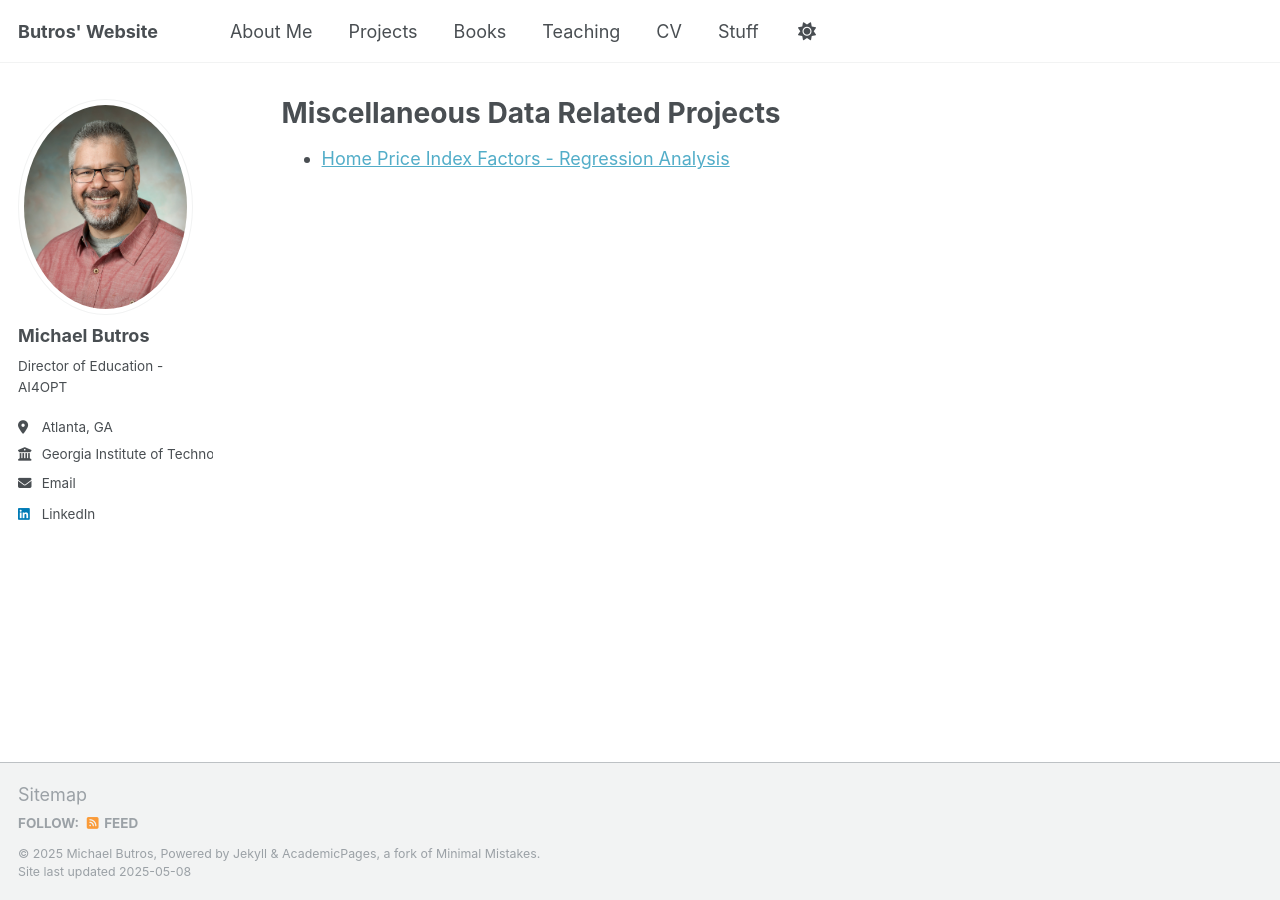
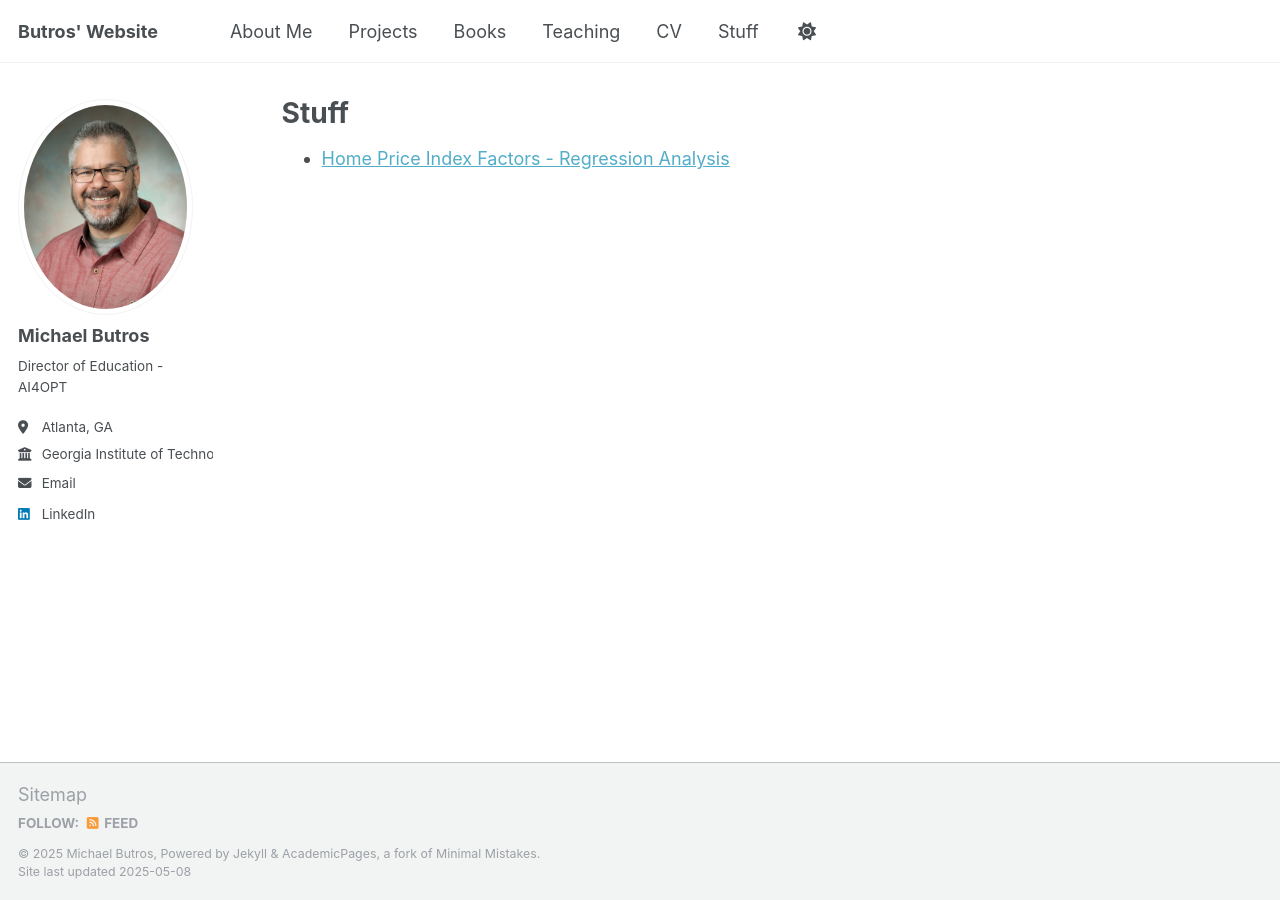
Before and after one commit to MButros/MButros.github.io, a Jekyll site: the page built from _pages/stuff.md, in a window 1280 px wide. Built offline with Jekyll 4.4.1, drawn with Linux system fonts in a browser that asks for light colours.

Commit message:
Update stuff.md

```diff
--- a/_pages/stuff.md
+++ b/_pages/stuff.md
@@ -1,6 +1,6 @@
 ---
 layout: archive
-title: "Miscellaneous Data Related Projects "
+title: "Stuff"
 permalink: /Stuff/
 author_profile: true
 redirect_from:
```
